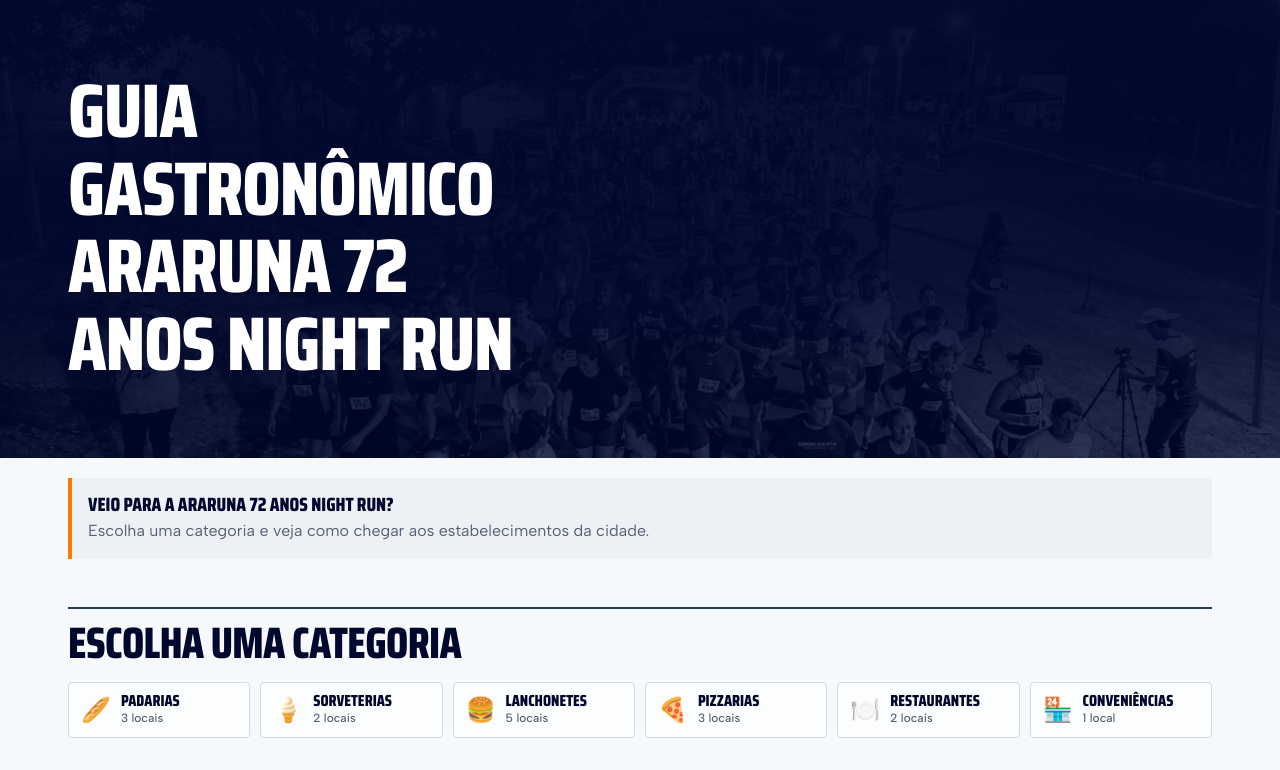
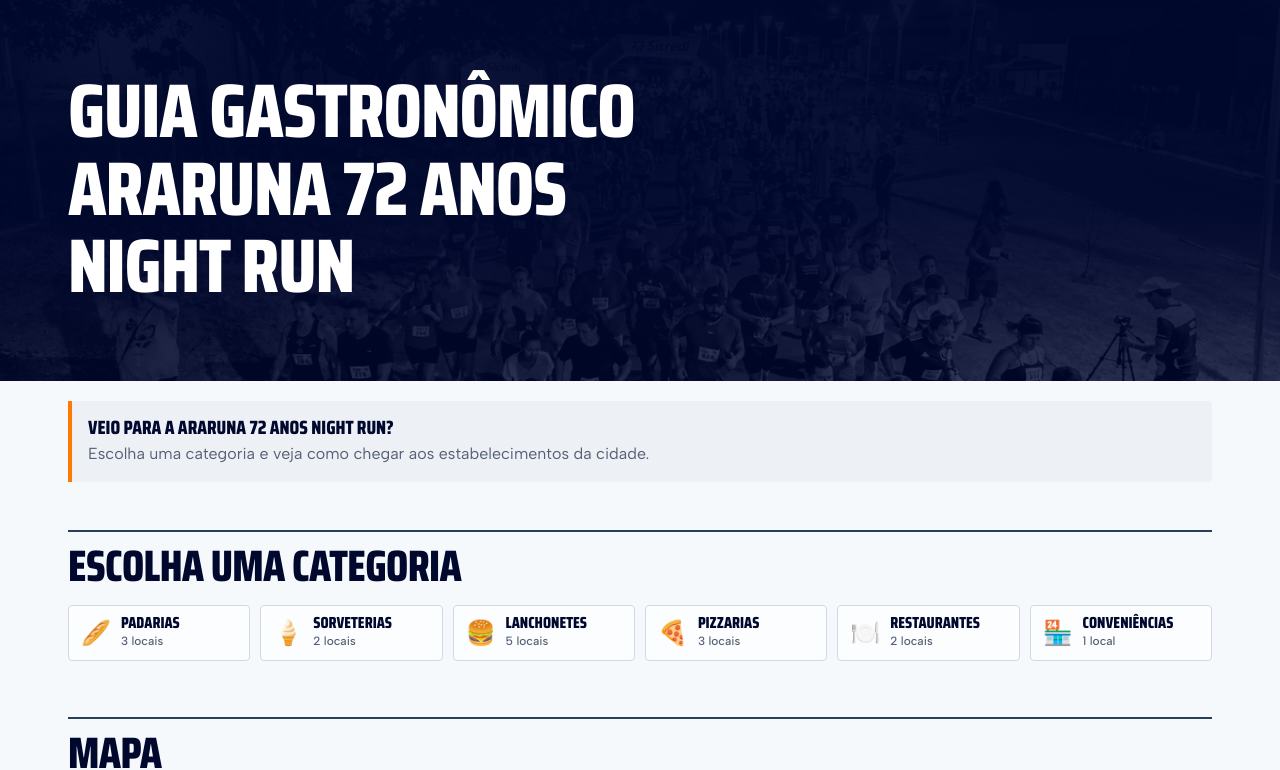
Before and after one commit to prefeituraararunaparana-creator/GuiaGastronomico_Araruna, a plain HTML site: page index.html in a window 1280 px wide. Shown: the part 61-831 px from the top of the page. Drawn offline with Linux system fonts and the light colour scheme.

Commit message:
Título da tela inicial em três linhas fixas
Guia Gastronômico / Araruna 72 anos / Night Run

Co-Authored-By: Claude Sonnet 5.5 <noreply@anthropic.com>

```diff
--- a/css/style.css
+++ b/css/style.css
@@ -207,7 +207,8 @@ button { font: inherit; }
   background: linear-gradient(180deg, var(--escuro-88) 0%, var(--escuro-88) 55%, var(--escuro-45) 100%);
 }
 .faixa-inicio .wrap { padding-block: 32px 36px; }
-.faixa-inicio h1 { font-size: clamp(2.4rem, 9vw, 4.75rem); max-width: 14ch; }
+.faixa-inicio h1 { font-size: clamp(2.4rem, 9vw, 4.75rem); max-width: none; }
+.h1-linha { display: block; }
 .faixa-texto {
   margin-top: 12px;
   max-width: 40ch;
--- a/index.html
+++ b/index.html
@@ -51,7 +51,7 @@
         <div class="faixa faixa-inicio">
           <img class="faixa-foto" src="img/fundo-header.webp" alt="" width="1200" height="540" />
           <div class="wrap">
-            <h1>Guia Gastronômico Araruna 72 anos Night Run</h1>
+            <h1><span class="h1-linha">Guia Gastronômico</span> <span class="h1-linha">Araruna 72 anos</span> <span class="h1-linha">Night Run</span></h1>
           </div>
         </div>
 
```
